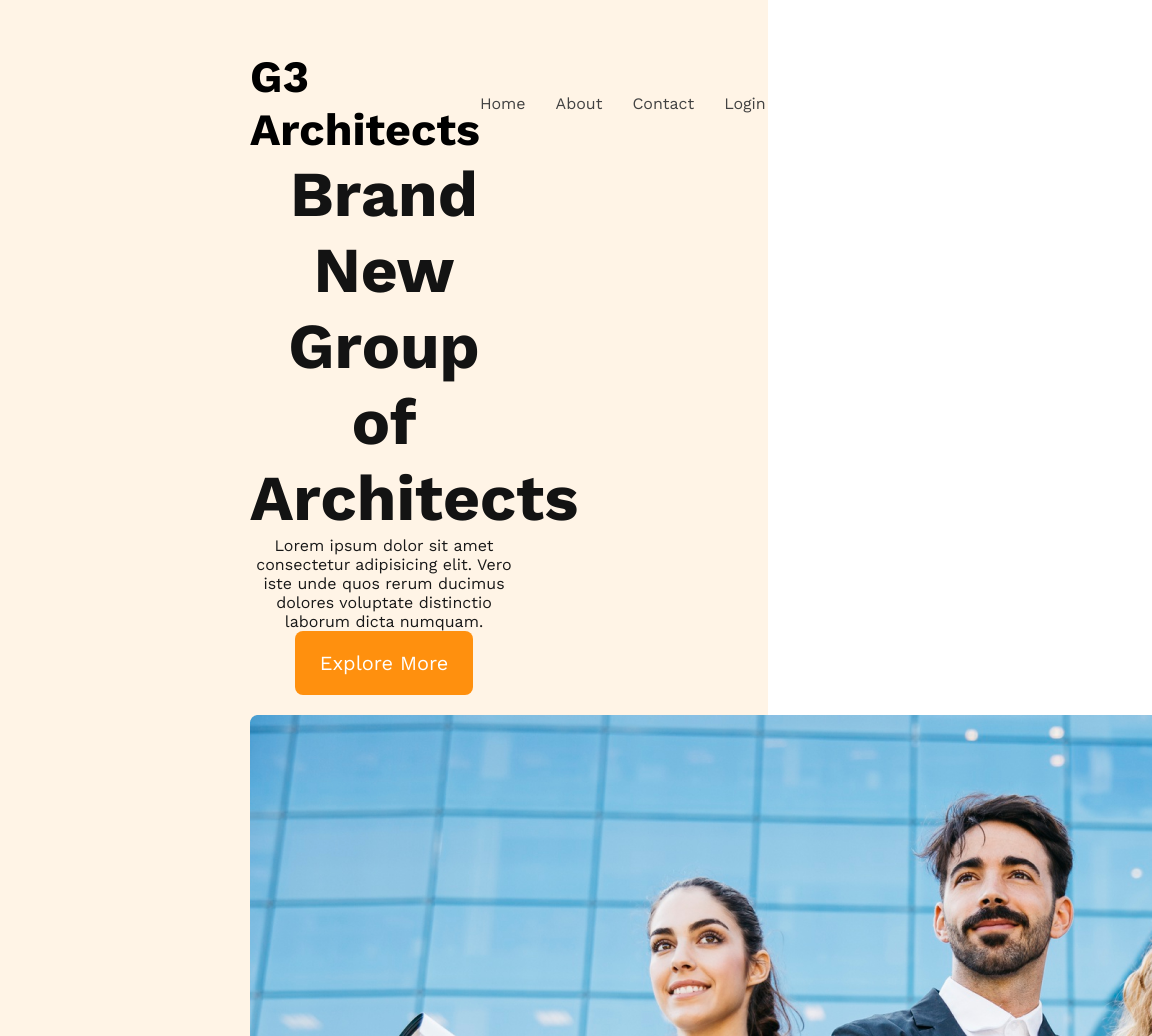
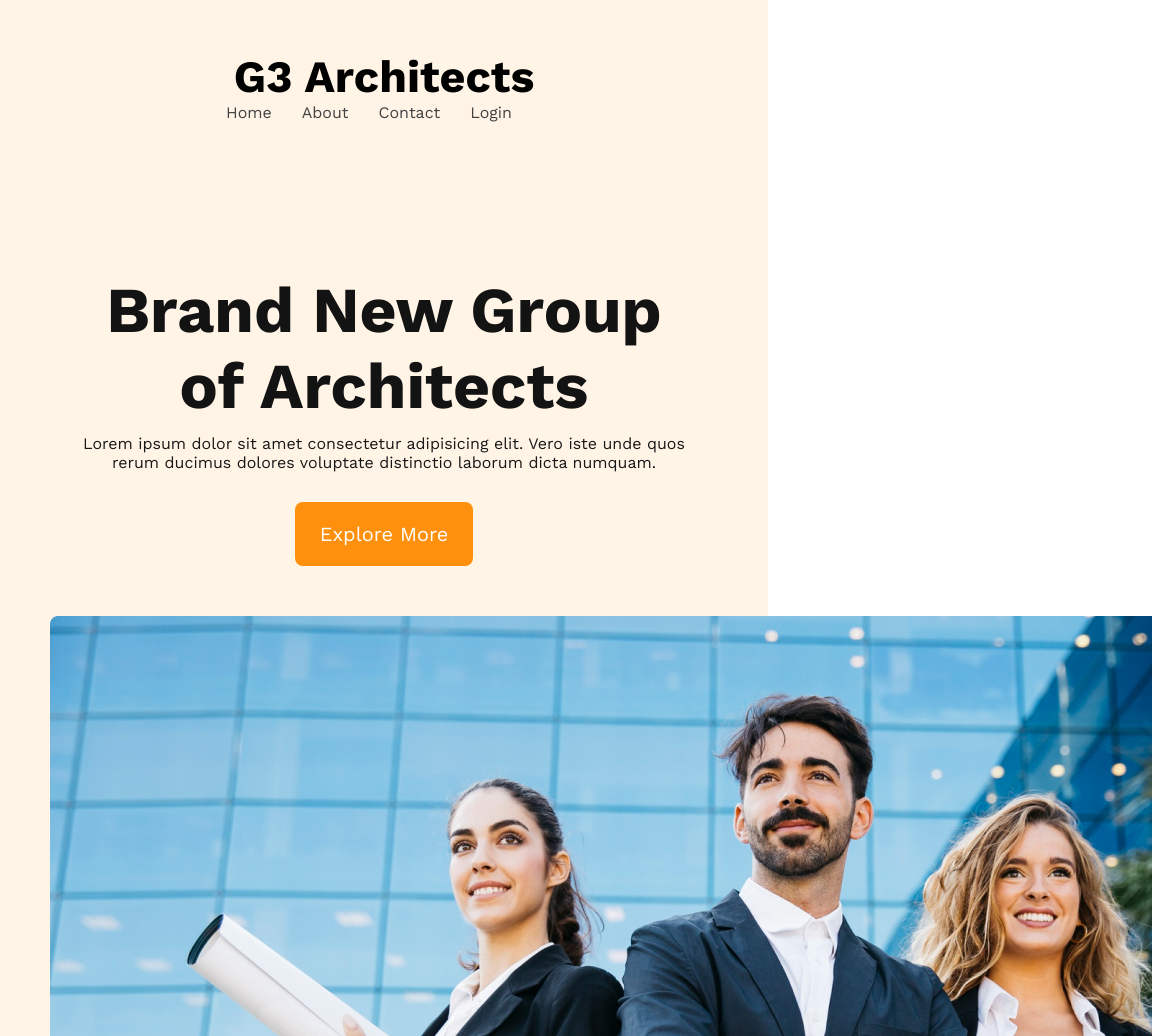
Before and after one commit to mihad-khadem/g3-arcitecht-project-web, a plain HTML site: page index.html in a window 768 px wide. Shown: the top 1036 px of the page, 1152 px wide, since content can reach past the window. Drawn offline with nearby package versions, Linux system fonts and the light colour scheme.

Commit message:
Responsive Design Done

```diff
--- a/index.html
+++ b/index.html
@@ -27,7 +27,7 @@
         <!-- Banner Section  -->
         <div class="banner">
             <div class="banner-contant">
-                <h1 class="banner-title">Brand New Group of Architects</h1>
+                <h1 class="banner-title">Brand New Group <br> of Architects</h1>
             <p class="banner-des">Lorem ipsum dolor sit amet consectetur adipisicing elit. Vero iste unde quos rerum ducimus dolores voluptate distinctio laborum dicta numquam.</p>
             <button class="btn-primary">Explore More</button>
             </div>
--- a/style.css
+++ b/style.css
@@ -46,24 +46,30 @@ nav li a{
     max-width: 800px;
     text-align: center;
     margin: 0 auto;
+    margin-top: 150px;
 }
 .banner-title{
     font-size: 4rem;
     font-weight: 700;
     color: #131313;
+    margin: 10px;
 }
 .banner-des{
     color: #181818;
+    margin: 10px;
 }
 
 .banner img{
-    margin-top: 20px;
+    margin: 30px auto;
     width: 100;
+}
+.banner button{
+    margin: 20px;
 }
 
 /* Renponsive Media Queries */
 /* Mobile Device */
-@media screen and (max-width: 576px) {
+@media screen and (max-width: 851px) {
     header{
         padding: 20px;
     }
@@ -72,3 +78,13 @@ nav li a{
     }
 
 }
+
+/* Tablet Device */
+@media screen and (min-width: 576px) and (max-width: 1024px){
+    header{
+        padding: 50px;
+    }
+    nav{
+        flex-direction: column;
+    }
+}
```
